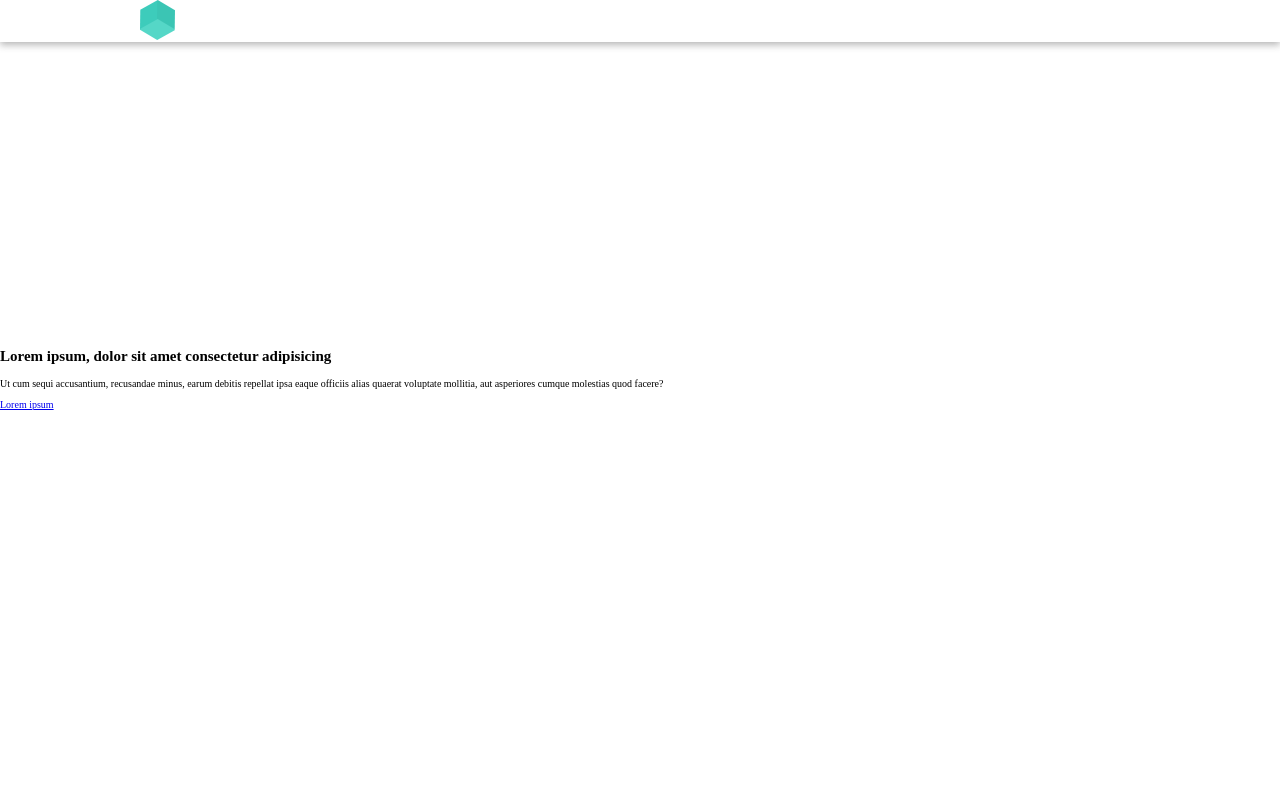
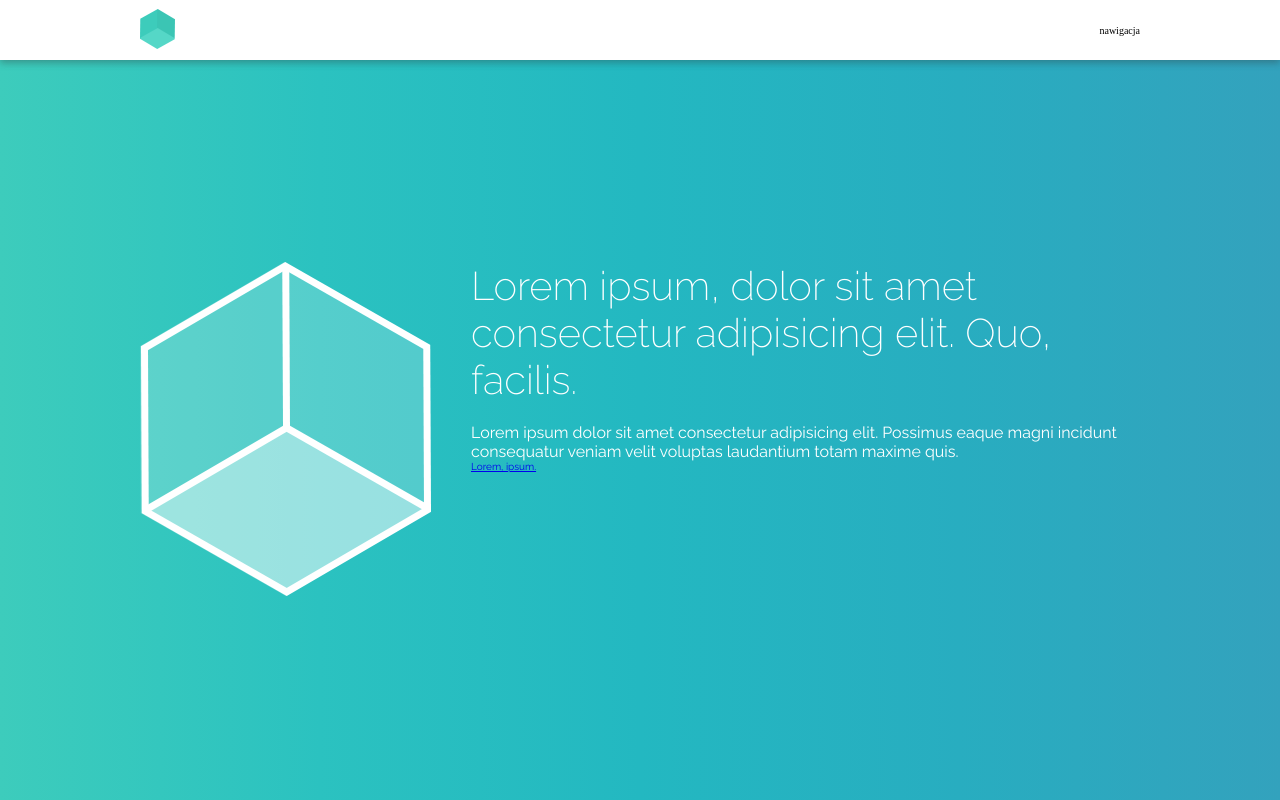
Before and after one commit to mikolajborowicz/cube, a plain HTML site: page index.html in a window 1280 px wide. Drawn offline with Linux system fonts and the light colour scheme.

Commit message:
poprawka linkowanie podarkusza scss

```diff
--- /dev/null
+++ b/css/_header.scss
@@ -0,0 +1,32 @@
+header.header-top-fluid {
+    display: flex;
+    justify-content: center;
+    align-items: center;
+    height: calc(100vh - 6rem);
+    background-color: green;
+    margin-top: 6rem;
+    background-image: linear-gradient(to right, #3dccbc, #2bc2c0, #23b8c1, #28adc0, #33a2bd);
+
+    .container{
+        display: flex;
+
+
+        div:nth-child(1){}
+
+        div:nth-child(2){
+            padding-left: 4rem;
+            color: #ffffff;
+            font-family: 'Raleway',sans-serif;
+        }
+        h2{
+            margin: 0 0 2rem 0;
+            font-size: 4rem;
+            font-weight: 200;
+        }
+        p{
+            margin: 0;
+            font-size: 1.6rem;
+            font-weight: 400;
+        }
+    }
+}
--- a/css/_navbar.scss
+++ b/css/_navbar.scss
@@ -1,14 +1,25 @@
 section.navbar-fluid {
     background-color: #fff;
     position: fixed;
-    box-shadow:0px 3px 7px 0px rgba(50, 50, 50, 0.35);
+    box-shadow: 0px 3px 7px 0px rgba(50, 50, 50, 0.35);
     top: 0;
+
     div.navbar {
-        height: 6rem;
         display: flex;
         justify-content: space-between;
         align-items: center;
+        height: 6rem;
+
+        a {
+            img {
+                height: 4rem;
+            }
+        }
+
 
     }
 
+    .hidden {
+        display: none;
+    }
 }
--- a/css/heder.scss
+++ /dev/null
@@ -1,33 +0,0 @@
-header.header-top-fluid{
-    display: flex;
-    justify-content: center;
-    align-items: center;
-    margin-top: 6rem;
-    height: calc(100vh-6rem);
-    background-image: linear-gradient(to right, #3dcdbc, #2ac3c0, #20b8c2, #26acc1, #33a1bd)
-}
-
-.container{
-    display: flex;
-
-    div:nth-child(1){
-
-    }
-    div:nth-child(2){
-        padding-left: 4rem;
-        color: #fff;
-        font-family:  'Raleway', sans-serif;
-
-        h2{
-            margin: 0 0 2rem 0;
-            font-size: 4rem;
-            font-weight: 200;
-        }
-
-        p{
-            margin: 0 0 2rem 0;
-            font-size: 1.6rem;
-            font-weight: 200;
-        }
-    }
-}
--- a/css/main.scss
+++ b/css/main.scss
@@ -19,10 +19,5 @@ html {
     margin-right: auto;
 }
 
-.hidden{
-    display: none;
-
-}
-
 @import 'navbar';
 @import 'header'
--- a/index.html
+++ b/index.html
@@ -8,36 +8,35 @@
     <title>Document</title>
     <link rel="stylesheet" href="css/main.css">
     <link href="https://fonts.googleapis.com/css?family=Raleway:200,400&amp;subset=latin-ext" rel="stylesheet">
-
 </head>
 
 <body>
+    <section class="container-fluid navbar-fluid">
 
-    <section class="container-fluid navbar-fluid">
         <div class="container navbar">
             <a href="#"><img src="img/logo.png" alt="logo strony"></a>
             <nav>
                 <h2 class="hidden">nawigacja</h2>
+                nawigacja
             </nav>
         </div>
+
     </section>
-
     <header class="container-fluid header-top-fluid">
 
         <div class="container">
             <div>
-            <img src="img/cube.png" alt="logo duże">
+                <img src="img/cube.png" alt="logo duze">
+            </div>
+            <div>
+                <h2>Lorem ipsum, dolor sit amet consectetur adipisicing elit. Quo, facilis.</h2>
+                <p>Lorem ipsum dolor sit amet consectetur adipisicing elit. Possimus eaque magni incidunt consequatur
+                    veniam velit voluptas laudantium totam maxime quis.</p>
+                <a href="#">Lorem, ipsum.</a>
             </div>
         </div>
+    </header>
 
-        <div>
-            <h2>Lorem ipsum, dolor sit amet consectetur adipisicing</h2>
-            <p> Ut cum sequi accusantium, recusandae minus, earum debitis repellat ipsa eaque officiis alias quaerat voluptate mollitia,
-                 aut asperiores cumque molestias quod facere?
-            </p>
-            <a href="#">Lorem ipsum</a>
-        </div>
-    </header>
 </body>
 
-</html>
+</html
```
Also changed, not shown: css/heder.css (deleted), css/main.css, 2 other files.
